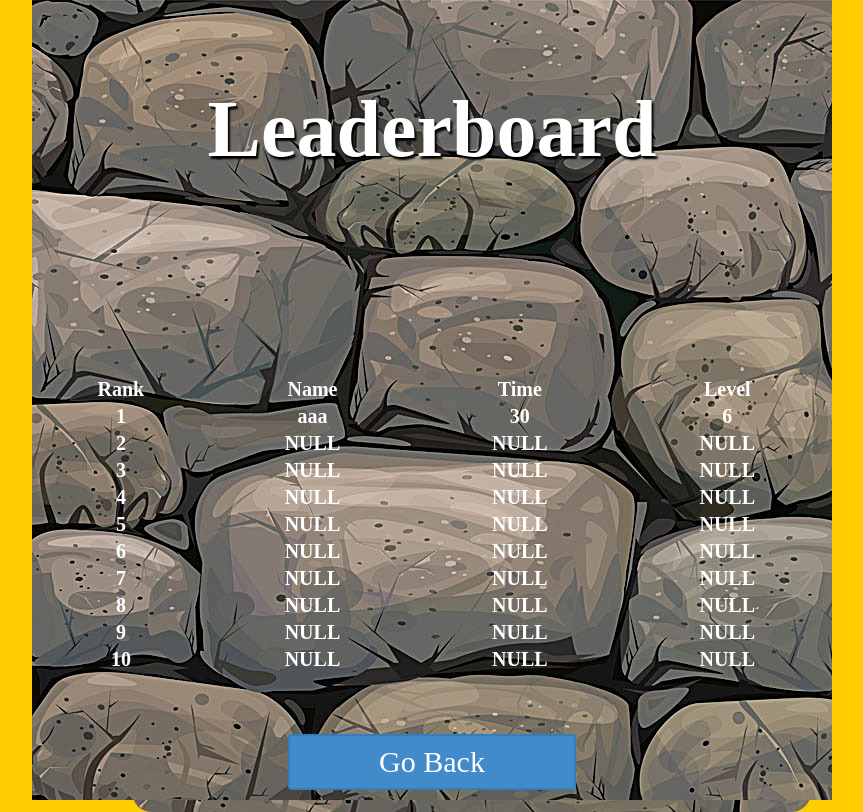
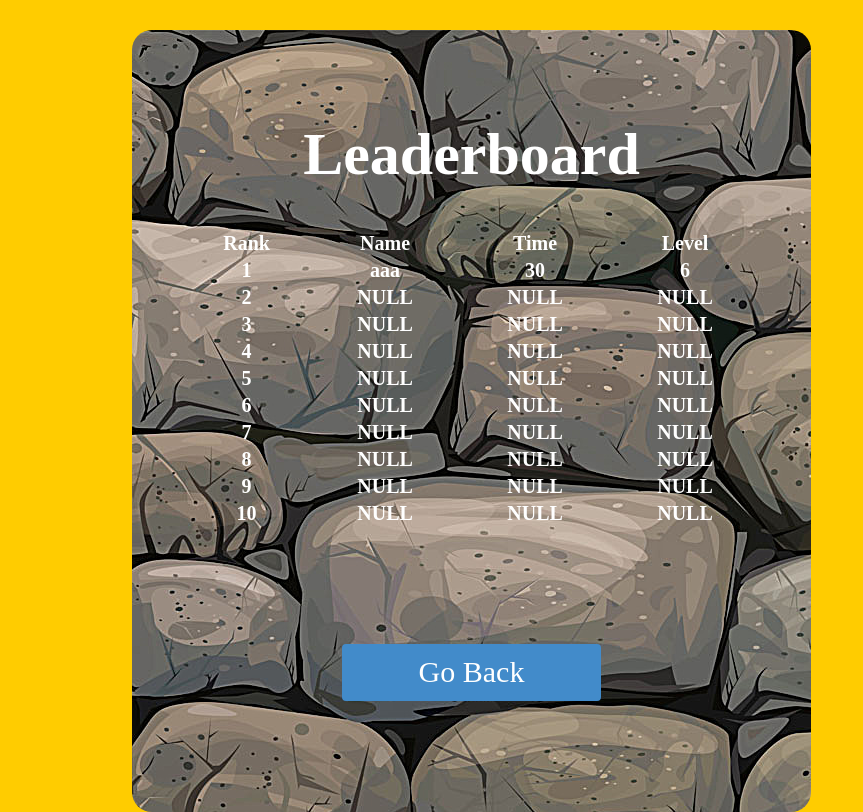
Before and after one commit to nelsonGuo/awesome-game-project-, a PHP site: page / in a window 1280 px wide, after a click that opens the changed part. Shown: the whole page, without its empty margins (208-1071 px from the left). Run offline with PHP 8.4, Linux system fonts and the light colour scheme; lists and menus that the app fills with data are empty.

Commit message:
leaderboard div

```diff
--- a/JavaScript/main.js
+++ b/JavaScript/main.js
@@ -216,6 +216,7 @@ function HomePage() {
     document.getElementById("instruction").style.display = "none";
     document.getElementById("leaderBoard").style.display = "none";
     document.getElementById("iconLeader").style.display = "block";
+    document.getElementById("startPage").style.display = "block";
 }
 
 //life bar
@@ -361,6 +362,5 @@ function eggs(){
 function leaderBoard(){
 	document.getElementById("leaderBoard").style.display = "block";
 	document.getElementById("iconLeader").style.display = "none";
-
-
+	document.getElementById("startPage").style.display = "none";
 }
--- a/bigScreen.css
+++ b/bigScreen.css
@@ -12,11 +12,11 @@ body {
      padding-top: 250px;
 }
 #canvas{
-        z-index: 999;
-        padding-left: 0;
-        padding-right: 0;
-        margin: 0 auto;
-        display: none;
+    z-index: 999;
+    padding-left: 0;
+    padding-right: 0;
+    margin: 0 auto;
+    display: none;
 }
 #gameSpace{
     margin:auto;
@@ -163,24 +163,29 @@ a {
     text-shadow: 2px 3px 2px #000;
 }
 #leaderBoard{
-    position: absolute;
     display: none;
-    background-image: url('pictures/background.jpg');
+    padding: 50px;
+    font-size: 20px;
+    background-image: url("pictures/background.jpg");
+    text-align: center;
     color: #fff;
-    margin:auto;
-    top:0;
-    left:0;
-    bottom: 0;
-    right:0;
-    height: 100%;
-    width: 800px;
+    border-radius: 20px;
+    height:681.5px;
+    width:579px;
 }
 #leaderBoard table{
     text-align: center;
     width: 100%;
+}
+#leaderBoard h1{
+    font-size: 3em;
 }
 #iconLeader{
     width: 70px;
     height: 70px;
     float: left;
 }
+#back{
+    width: 40%;
+    margin-top: 20%;
+}
--- a/index.html
+++ b/index.html
@@ -16,9 +16,6 @@
 	</head>
 	<body>
 		<div id="gameSpace">
-			<!--start page-->
-			<div id="startPage">
-				<h1 id ="header" onclick="eggs()">Escape Sequence</h1>
 			<div id="leaderBoard">
 				<h1>Leaderboard</h1>
 				<table>
@@ -91,6 +88,10 @@
 				</table>
 				<a class="btn btn-primary btn-lg" id="back" onclick="HomePage()">Go Back</a>
 			</div>
+			<!--start page-->
+			<div id="startPage">
+				<h1 id ="header" onclick="eggs()">Escape Sequence</h1>
+
 				<input type="image" src="pictures/leaderboardIcon.png" id="iconLeader" onclick="leaderBoard()" onmouseover="this.src='pictures/leaderboardIcon2.png'" onmouseout="this.src='pictures/leaderboardIcon.png'">
 				<div id="instruction">
 					<h2>Instruction</h2>
--- a/smallScreen.css
+++ b/smallScreen.css
@@ -167,27 +167,26 @@ a {
     text-shadow: 2px 3px 2px #000;
 }
 #leaderboard{
-    position: fixed;
     display: none;
-    background-image: url('pictures/background.jpg');
+    padding: 30px;
+    font-size: 70%;
+    background-image: url("pictures/background.jpg");
+    background-size: 100% 100%;
+    text-align: center;
     color: #fff;
-    margin:auto;
-    top:0;
-    left:0;
-    bottom: 0;
-    right:0;
-    height: 500px;
-    width: 350px;
+    border-radius: 20px;
+    width:80%;
 }
 #leaderboard table{
     text-align: center;
     width: 100%;
 }
 #iconLeader{
-    width: 20px;
-    height: 20px;
+    width: 70px;
+    height: 70px;
     float: left;
-    position: absolute;
-    left:20px;
-    bottom:80px;
 }
+#back{
+    width: 40%;
+    margin-top: 20%;
+}
```
Lines whose indentation alone changed are shown as unchanged.
